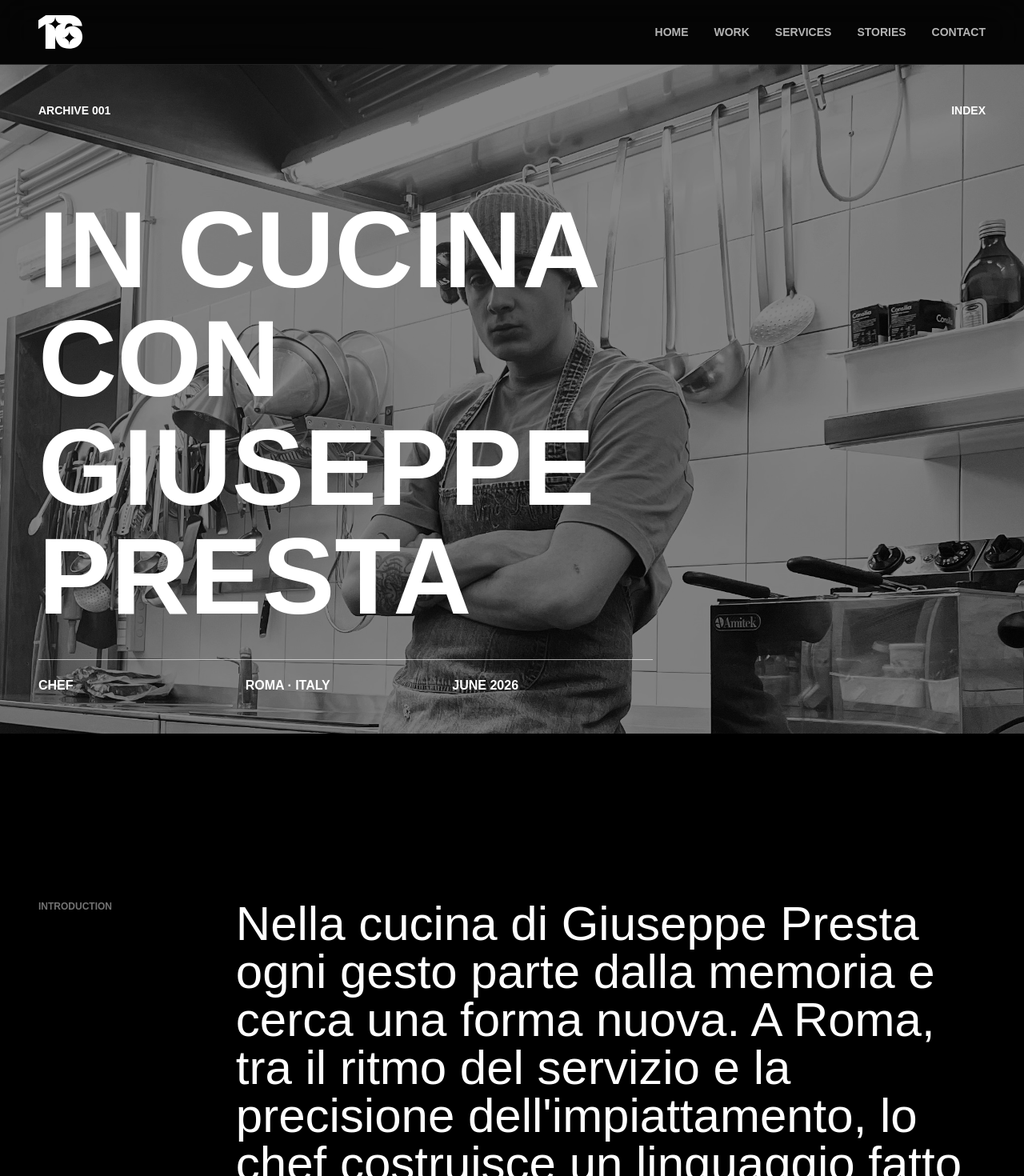
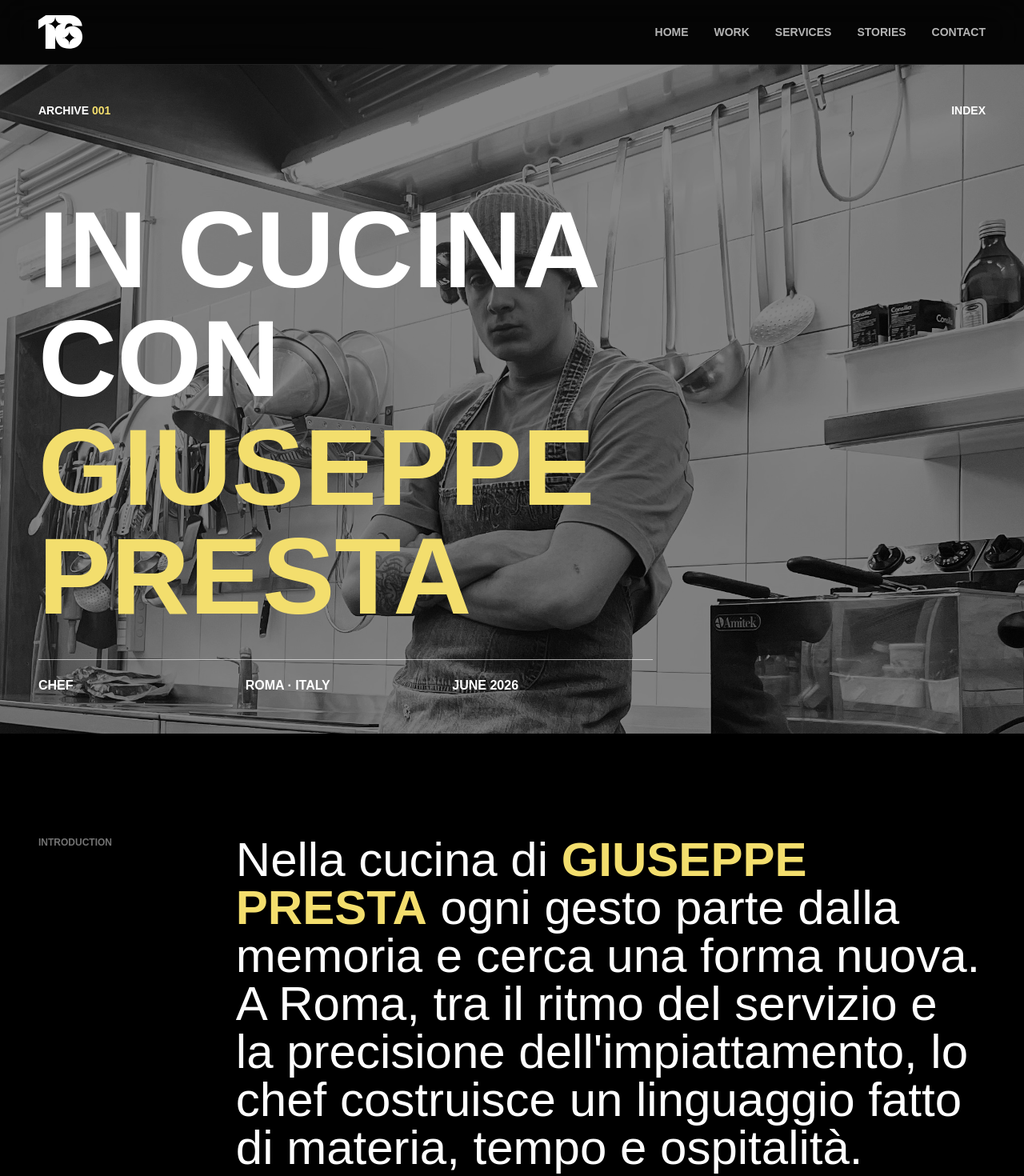
Before and after one commit to sixteenagencycontact-dev/sixteen-site, a Next.js app: page /stories/archive-001 in a window 1280 px wide. Shown: the top 1470 px of the page at 80% size. Built offline with nearby package versions, Linux system fonts and the light colour scheme.

Commit message:
Refine Archive 001 spacing, colors and typography

```diff
--- a/app/stories/[slug]/page.tsx
+++ b/app/stories/[slug]/page.tsx
@@ -46,7 +46,9 @@ export default async function ArchivePage({ params }: ArchivePageProps) {
         <div className="absolute inset-0 bg-black/45" />
         <div className="relative mx-auto flex min-h-[calc(100svh-5rem)] max-w-[1800px] flex-col justify-between px-5 py-8 sm:px-8 sm:py-12 lg:px-12">
           <div className="flex items-start justify-between gap-6 text-xs font-black uppercase sm:text-sm">
-            <p>Archive {entry.number}</p>
+            <p>
+              Archive <span className="text-archive">{entry.number}</span>
+            </p>
             <Link href="/stories" className="transition hover:text-white/60">
               Index
             </Link>
@@ -55,7 +57,7 @@ export default async function ArchivePage({ params }: ArchivePageProps) {
           <div className="pt-24">
             <h1 className="max-w-[13ch] text-5xl font-black uppercase leading-[0.86] sm:text-7xl md:text-8xl lg:text-9xl xl:text-[8.5rem]">
               <span className="block">{entry.title}</span>
-              <span className="block">{entry.name}</span>
+              <span className="block text-archive">{entry.name}</span>
             </h1>
             <div className="mt-9 grid max-w-3xl gap-2 border-t border-white/60 pt-5 text-sm font-bold uppercase sm:grid-cols-3 sm:text-base">
               <p>{entry.profession}</p>
@@ -66,22 +68,24 @@ export default async function ArchivePage({ params }: ArchivePageProps) {
         </div>
       </header>
 
-      <MotionSection className="px-5 py-28 sm:px-8 sm:py-40 lg:px-12 lg:py-52">
+      <MotionSection className="px-5 py-20 sm:px-8 sm:py-28 lg:px-12 lg:py-32">
         <div className="mx-auto grid max-w-[1600px] gap-12 lg:grid-cols-[0.35fr_1.65fr]">
           <p className="text-xs font-black uppercase text-white/45">Introduction</p>
           <p className="max-w-5xl text-3xl font-normal leading-[1.15] sm:text-5xl lg:text-6xl">
-            {entry.introduction}
+            {entry.introduction.beforeName}
+            <span className="font-black uppercase text-archive">{entry.name}</span>
+            {entry.introduction.afterName}
           </p>
         </div>
       </MotionSection>
 
-      <MotionSection className="px-5 pb-28 sm:px-8 sm:pb-40 lg:px-12 lg:pb-52">
-        <div className="relative mx-auto aspect-[3/4] max-w-[900px] overflow-hidden border border-white/50">
+      <MotionSection className="px-5 pb-20 sm:px-8 sm:pb-28 lg:px-12 lg:pb-32">
+        <div className="relative mx-auto aspect-[3/4] max-w-[720px] overflow-hidden border border-white/50">
           <Image
             src={entry.featureImage.src}
             alt={entry.featureImage.alt}
             fill
-            sizes="(min-width: 1536px) 1450px, 100vw"
+            sizes="(min-width: 768px) 720px, 100vw"
             className="object-cover"
           />
         </div>
@@ -92,45 +96,52 @@ export default async function ArchivePage({ params }: ArchivePageProps) {
           {entry.questions.map((item, index) => (
             <MotionSection
               key={item.question}
-              className="border-b border-white/20 py-28 sm:py-40 lg:py-52"
+              className="border-b border-white/20 py-16 sm:py-20 lg:py-24"
             >
-              <p className="mb-10 text-xs font-bold text-white/40 sm:mb-14">
+              <p className="mb-7 text-xs font-bold text-white/40 sm:mb-9">
                 {String(index + 1).padStart(2, "0")}
               </p>
               <h2 className="max-w-full text-4xl font-black uppercase leading-[0.95] text-archive sm:text-6xl md:max-w-[70%] lg:text-7xl xl:text-8xl">
                 {item.question}
               </h2>
-              <p className="mt-12 max-w-[800px] text-xl font-normal leading-[1.7] sm:ml-[12%] sm:mt-20 sm:text-2xl">
+              <p className="mt-9 max-w-[680px] text-xl font-normal leading-[1.7] sm:ml-[10%] sm:mt-12 sm:text-2xl">
                 {item.answer}
               </p>
 
               {item.image ? (
                 <div
-                  className={`relative mt-24 aspect-[4/3] overflow-hidden border border-white/50 sm:mt-36 ${
+                  className={`relative mx-auto mt-14 overflow-hidden border border-white/50 sm:mt-20 ${
                     item.image.orientation === "portrait"
-                      ? index === 2
-                        ? "ml-auto aspect-[3/4] max-w-[900px]"
-                        : "aspect-[3/4] max-w-[1000px]"
-                      : "aspect-[4/3] max-w-[1350px]"
+                      ? "aspect-[3/4] max-w-[700px]"
+                      : "aspect-[4/3] max-w-[1000px]"
                   }`}
                 >
                   <Image
                     src={item.image.src}
                     alt={item.image.alt}
                     fill
-                    sizes="(min-width: 1536px) 1450px, 100vw"
+                    sizes="(min-width: 1024px) 1000px, 100vw"
                     className="object-cover"
                   />
                 </div>
               ) : null}
             </MotionSection>
           ))}
+
+          <MotionSection className="border-b border-white/20 py-20 sm:py-28 lg:py-32">
+            <p className="text-xs font-black uppercase text-archive">{entry.closingPrompt.label}</p>
+            <blockquote className="mt-9 max-w-6xl font-editorial text-4xl font-normal leading-[1.08] text-white sm:mt-12 sm:text-6xl lg:text-7xl">
+              “{entry.closingPrompt.question}”
+            </blockquote>
+          </MotionSection>
         </div>
       </section>
 
-      <footer className="px-5 py-20 sm:px-8 sm:py-28 lg:px-12">
+      <footer className="px-5 py-16 sm:px-8 sm:py-20 lg:px-12">
         <div className="mx-auto flex max-w-[1600px] items-end justify-between gap-8">
-          <p className="text-xs font-black uppercase text-white/45">End of Archive {entry.number}</p>
+          <p className="text-xs font-black uppercase text-white/45">
+            End of Archive <span className="text-archive">{entry.number}</span>
+          </p>
           <Link href="/stories" className="text-sm font-black uppercase transition hover:text-white/60">
             Back to index
           </Link>
--- a/app/stories/page.tsx
+++ b/app/stories/page.tsx
@@ -29,12 +29,12 @@ export default function StoriesPage() {
               </div>
               <div className="mt-5 flex items-start justify-between gap-5 border-t border-white/30 pt-4">
                 <div>
-                  <h2 className="text-3xl font-black uppercase leading-none sm:text-4xl">
+                  <h2 className="text-3xl font-black uppercase leading-none text-archive sm:text-4xl">
                     {entry.name}
                   </h2>
                   <p className="mt-2 text-sm font-bold uppercase text-white/60">{entry.profession}</p>
                 </div>
-                <p className="shrink-0 text-sm font-black">{entry.number}</p>
+                <p className="shrink-0 text-sm font-black text-archive">{entry.number}</p>
               </div>
               <p className="mt-6 max-w-sm text-lg leading-relaxed text-white/75">{entry.description}</p>
             </Link>
--- a/lib/stories.ts
+++ b/lib/stories.ts
@@ -17,13 +17,20 @@ export type ArchiveEntry = {
   date: string;
   title: string;
   description: string;
-  introduction: string;
+  introduction: {
+    beforeName: string;
+    afterName: string;
+  };
   cover: string;
   featureImage: {
     src: string;
     alt: string;
   };
   questions: ArchiveQuestion[];
+  closingPrompt: {
+    label: string;
+    question: string;
+  };
 };
 
 export const archiveEntries: ArchiveEntry[] = [
@@ -36,8 +43,11 @@ export const archiveEntries: ArchiveEntry[] = [
     date: "June 2026",
     title: "In cucina con",
     description: "Tradizione e innovazione, costruire qualcosa che lasci il segno.",
-    introduction:
-      "Nella cucina di Giuseppe Presta ogni gesto parte dalla memoria e cerca una forma nuova. A Roma, tra il ritmo del servizio e la precisione dell'impiattamento, lo chef costruisce un linguaggio fatto di materia, tempo e ospitalità.",
+    introduction: {
+      beforeName: "Nella cucina di ",
+      afterName:
+        " ogni gesto parte dalla memoria e cerca una forma nuova. A Roma, tra il ritmo del servizio e la precisione dell'impiattamento, lo chef costruisce un linguaggio fatto di materia, tempo e ospitalità.",
+    },
     cover: "/archive-001/cover-giuseppe.jpg",
     featureImage: {
       src: "/archive-001/impiattamento.jpg",
@@ -90,6 +100,10 @@ export const archiveEntries: ArchiveEntry[] = [
           "Significa che le persone ricordano non solo il cibo, ma la sensazione che provano entrando nel mio locale, interagendo con il mio team e vivendo l'esperienza che ho creato.",
       },
     ],
+    closingPrompt: {
+      label: "Una sola scelta",
+      question: "Se qualcuno dovesse assaggiare un solo tuo piatto per capire chi sei, quale sarebbe?",
+    },
   },
 ];
 
--- a/tailwind.config.ts
+++ b/tailwind.config.ts
@@ -15,6 +15,7 @@ const config: Config = {
       },
       fontFamily: {
         sans: ["Arial", "Helvetica", "sans-serif"],
+        editorial: ["Didot", "Bodoni 72", "Bodoni MT", "Times New Roman", "serif"],
       },
     },
   },
```
